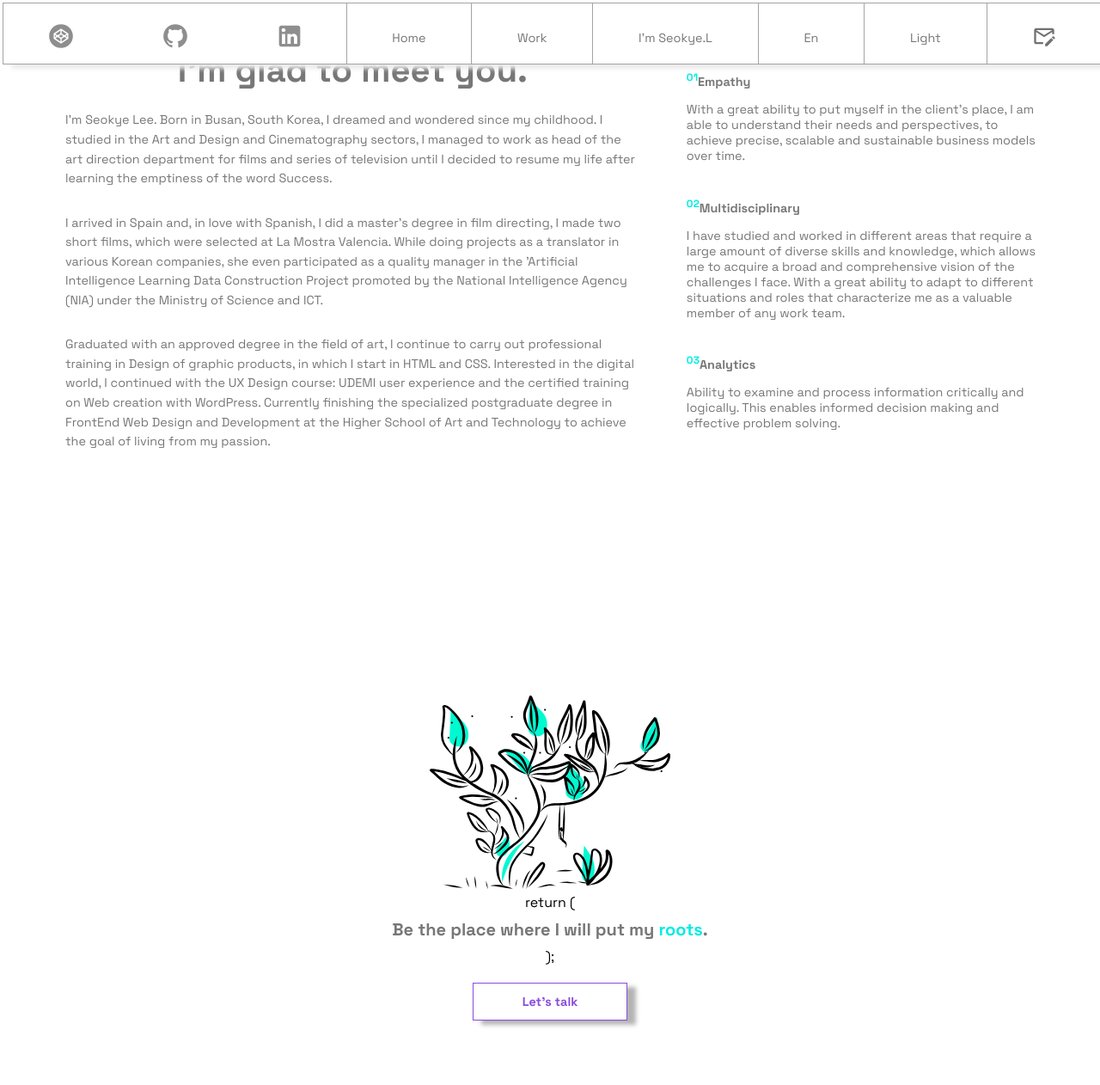
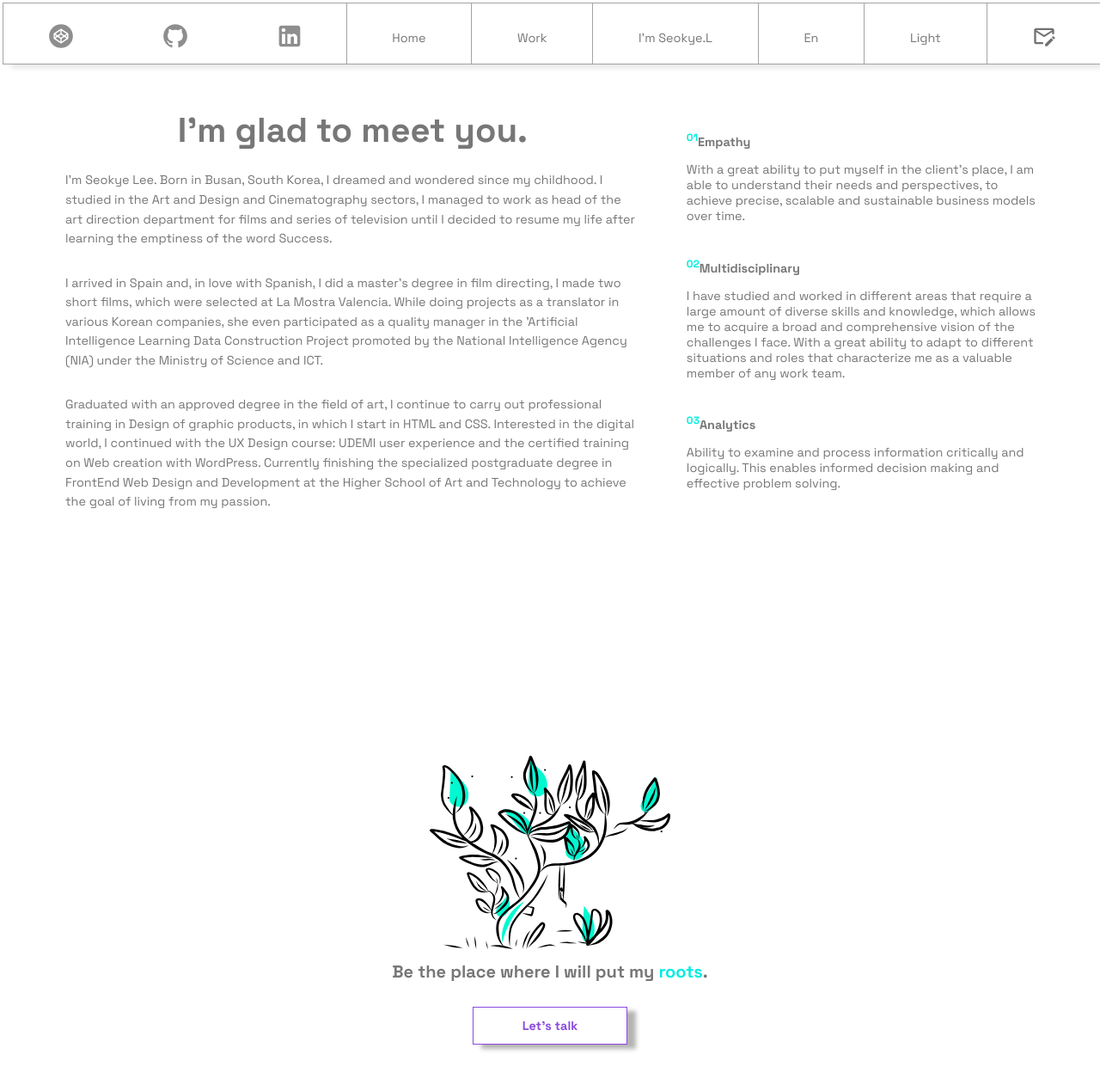
Before and after one commit to seokyelee/GammaPortfolio, a React (Vite) app: page /about in a window 1280 px wide. Shown: the top 1262 px of the page at 86% size. Built offline with nearby package versions, Linux system fonts and the light colour scheme.

Commit message:
add margin-top for main pages

```diff
--- a/src/views/about/About.scss
+++ b/src/views/about/About.scss
@@ -10,6 +10,7 @@
     padding-top: 50px;
     margin: 0 auto;
     width: calc(100% - 40%);
+    margin-top: 70px;
     gap: 42px;
 }
 
--- a/src/views/home/Home.scss
+++ b/src/views/home/Home.scss
@@ -21,6 +21,7 @@
     justify-content: center;
     text-align: left;
     width: 90%;
+    height: calc(100vh - 75px);
     min-width: 320px;
     color: rgb(0, 0, 0);
     caret-color: color(color-btn);
--- a/src/views/thanks/Thanks.jsx
+++ b/src/views/thanks/Thanks.jsx
@@ -255,13 +255,13 @@ export default function Thanks() {
             </svg>
 
           </div>
-          return (
+
           <h3
             style={textStyle}
             className="be__root"
             dangerouslySetInnerHTML={{ __html: rootsText }}
           ></h3>
-          );
+
           <Btn />
         </section>
       </main>
--- a/src/views/thanks/Thanks.scss
+++ b/src/views/thanks/Thanks.scss
@@ -6,8 +6,6 @@
     justify-content: center;
     align-items: center;
     flex-wrap: wrap;
-    height: 100vh;
-    margin-bottom: 260px;
 }
 
 .thanks__box {
@@ -16,6 +14,7 @@
     top:0;
     justify-content: center;
     align-items: flex-start;
+    margin-bottom: 70px;
 }
 
 .be__root span {
--- a/src/views/work/Work.scss
+++ b/src/views/work/Work.scss
@@ -10,6 +10,8 @@
 
 .work_page{
      width: 100vw;
+     margin-top:80px;
+     height: 100vh;
 }
 .link_more{
      color:color(color-btn);
```
